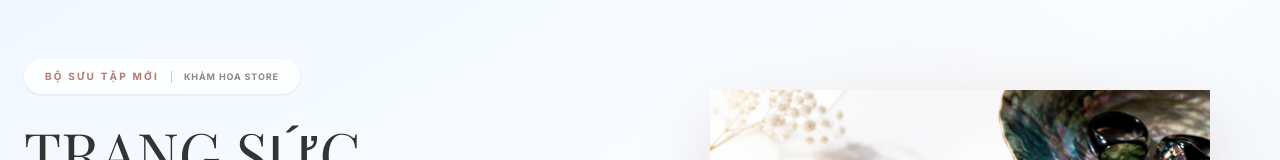
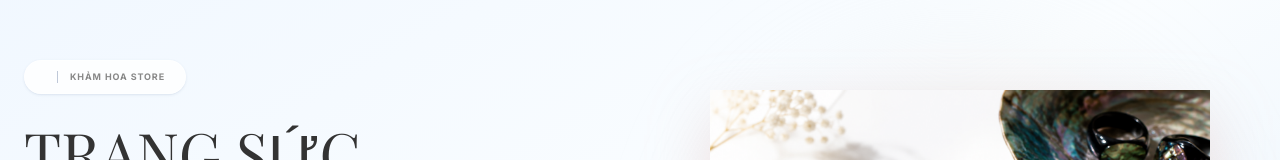
Before and after one commit to Haidvhe181849/KhamHoa, a Next.js app in the folder frontend/: page / in a window 1280 px wide. Shown: the part 179-339 px from the top of the page. Built offline with nearby package versions, Linux system fonts and the light colour scheme; no server answers; a web font is replaced by a local one.

Commit message:
fix banner

```diff
--- a/frontend/src/components/home/HeroBanner.tsx
+++ b/frontend/src/components/home/HeroBanner.tsx
@@ -16,7 +16,7 @@ import { useRef } from "react";
 const slides = [
   {
     id: 1,
-    promo: "Tinh Hoa Di Sản",
+    // promo: "Tinh Hoa Di Sản",
     headline: "Tinh Hoa Khảm Trai Việt",
     subHeadline: "Từ những mảnh xà cừ tự nhiên qua đôi bàn tay nghệ nhân lâu đời, mỗi sản phẩm tại Khảm Hoa là một kiệt tác di sản văn hóa độc bản.",
     image: "", // Embedded in the premium bgImage!
@@ -28,7 +28,7 @@ const slides = [
   },
   {
     id: 2,
-    promo: "Bộ Sưu Tập Mới",
+    // promo: "Bộ Sưu Tập Mới",
     headline: "TRANG SỨC\nKHẢM XÀ CỪ TỰ NHIÊN",
     subHeadline: "Nhẫn, dây chuyền, bông tai và vòng tay mang vẻ đẹp thanh lịch độc bản, óng ánh sắc màu chuyển sắc kỳ ảo của đại dương.",
     image: "/images/products/nhan-xa-cu.png",
@@ -40,7 +40,7 @@ const slides = [
   },
   {
     id: 3,
-    promo: "Quà Tặng Ý Nghĩa",
+    // promo: "Quà Tặng Ý Nghĩa",
     headline: "PHỤ KIỆN\nMỸ NGHỆ THỦ CÔNG",
     subHeadline: "Lược khảm trai dáng tròn cổ điển và trâm cài tóc tinh xảo — tôn vinh nét duyên dáng thanh lịch và giá trị văn hóa nghệ thuật truyền thống.",
     image: "/images/products/phu-kien-toc-xa-cu.png",
```
